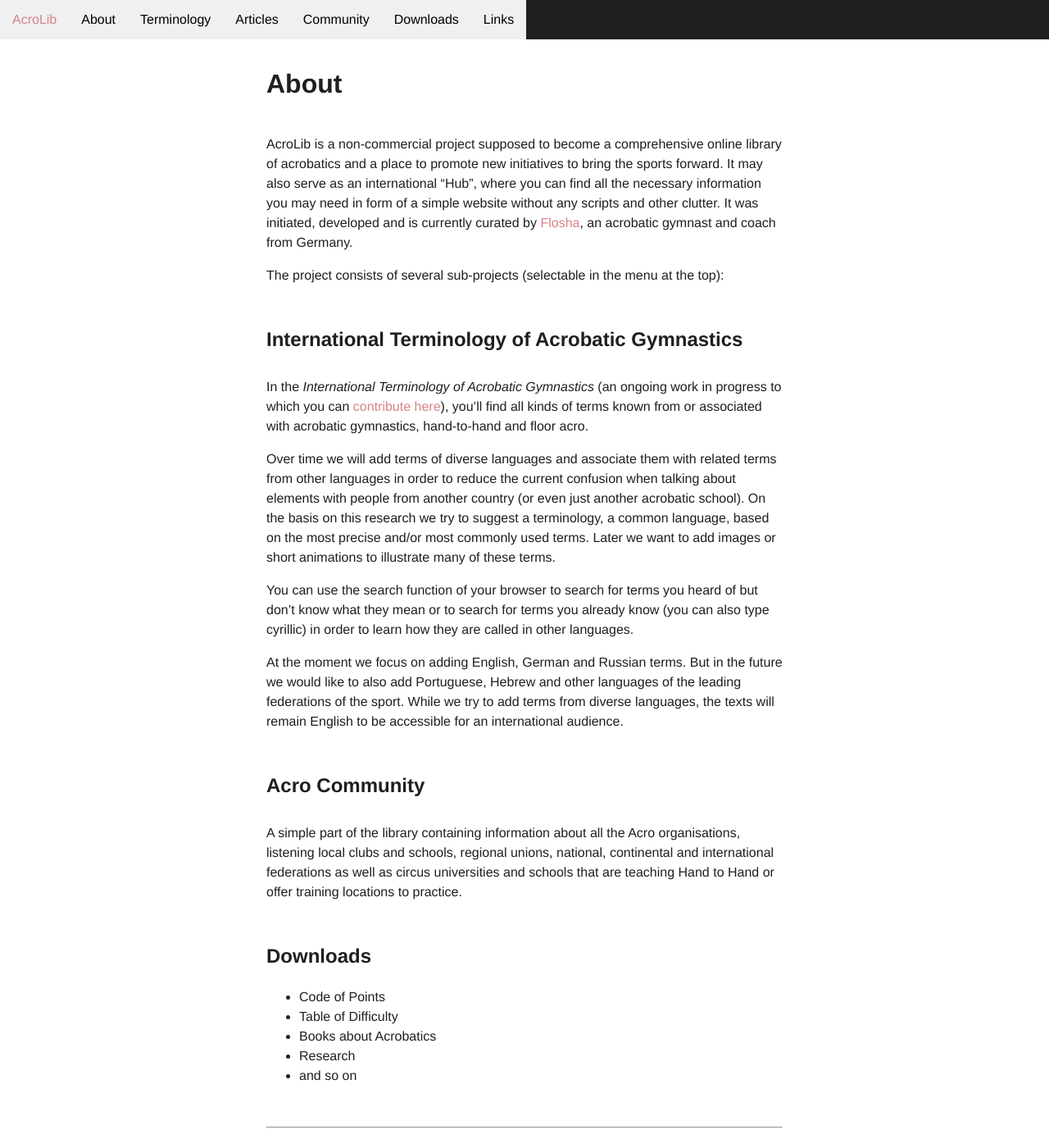
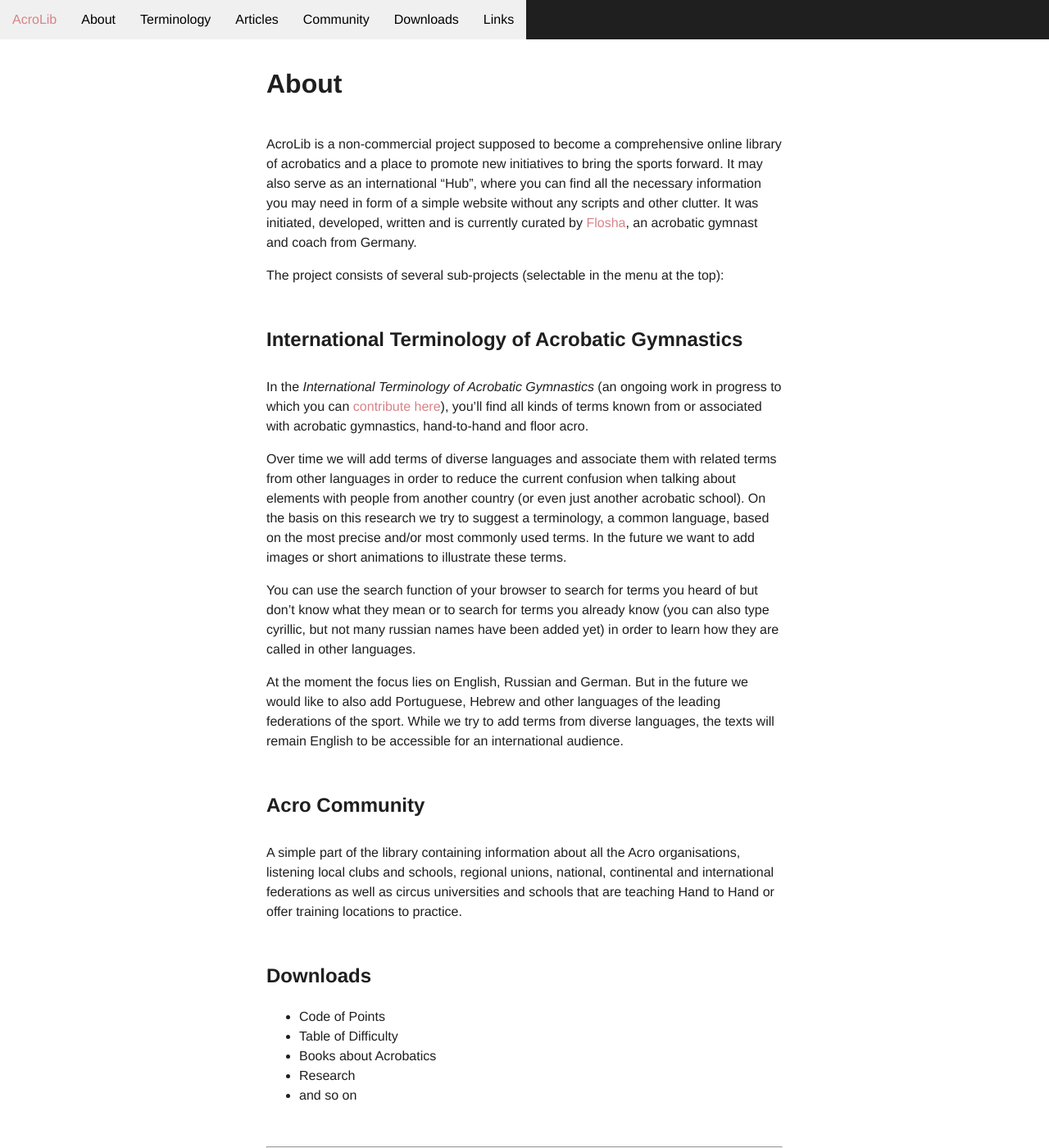
Before and after one commit to floshin/acrolib, a Jekyll site: the page built from about.md, in a window 1280 px wide and 1400 px high. Shown: the whole window at 82% size. Built offline with Jekyll 4.4.1, drawn with Linux system fonts in a browser that asks for light colours; our own code applies the rules of GitHub Pages for plain Markdown files; some of the changed text lies outside the part shown.

Commit message:
Update about.md

```diff
--- a/about.md
+++ b/about.md
@@ -1,6 +1,6 @@
 # About
 
-AcroLib is a non-commercial project supposed to become a comprehensive online library of acrobatics and a place to promote new initiatives to bring the sports forward. It may also serve as an international "Hub", where you can find all the necessary information you may need in form of a simple website without any scripts and other clutter. It was initiated, developed and is currently curated by [Flosha](https://flosh.in), an acrobatic gymnast and coach from Germany.
+AcroLib is a non-commercial project supposed to become a comprehensive online library of acrobatics and a place to promote new initiatives to bring the sports forward. It may also serve as an international "Hub", where you can find all the necessary information you may need in form of a simple website without any scripts and other clutter. It was initiated, developed, written and is currently curated by [Flosha](https://flosh.in), an acrobatic gymnast and coach from Germany.
 
 The project consists of several sub-projects (selectable in the menu at the top):
 
@@ -9,11 +9,11 @@ The project consists of several sub-projects (selectable in the menu at the top)
 
 In the *International Terminology of Acrobatic Gymnastics* (an ongoing work in progress to which you can [contribute here](https://github.com/floshin/acrolib/edit/main/glossary.md)), you'll find all kinds of terms known from or associated with acrobatic gymnastics, hand-to-hand and floor acro.
 
-Over time we will add terms of diverse languages and associate them with related terms from other languages in order to reduce the current confusion when talking about elements with people from another country (or even just another acrobatic school). On the basis on this research we try to suggest a terminology, a common language, based on the most precise and/or most commonly used terms. Later we want to add images or short animations to illustrate many of these terms.
+Over time we will add terms of diverse languages and associate them with related terms from other languages in order to reduce the current confusion when talking about elements with people from another country (or even just another acrobatic school). On the basis on this research we try to suggest a terminology, a common language, based on the most precise and/or most commonly used terms. In the future we want to add images or short animations to illustrate these terms.
 
-You can use the search function of your browser to search for terms you heard of but don't know what they mean or to search for terms you already know (you can also type cyrillic) in order to learn how they are called in other languages.
+You can use the search function of your browser to search for terms you heard of but don't know what they mean or to search for terms you already know (you can also type cyrillic, but not many russian names have been added yet) in order to learn how they are called in other languages.
 
-At the moment we focus on adding English, German and Russian terms. But in the future we would like to also add Portuguese, Hebrew and other languages of the leading federations of the sport. While we try to add terms from diverse languages, the texts will remain English to be accessible for an international audience.
+At the moment the focus lies on English, Russian and German. But in the future we would like to also add Portuguese, Hebrew and other languages of the leading federations of the sport. While we try to add terms from diverse languages, the texts will remain English to be accessible for an international audience.
 
 <!--
 ## International Acrobatics Calendar
```
Also changed, not shown: other parts of about.md (+1 -1 lines).
